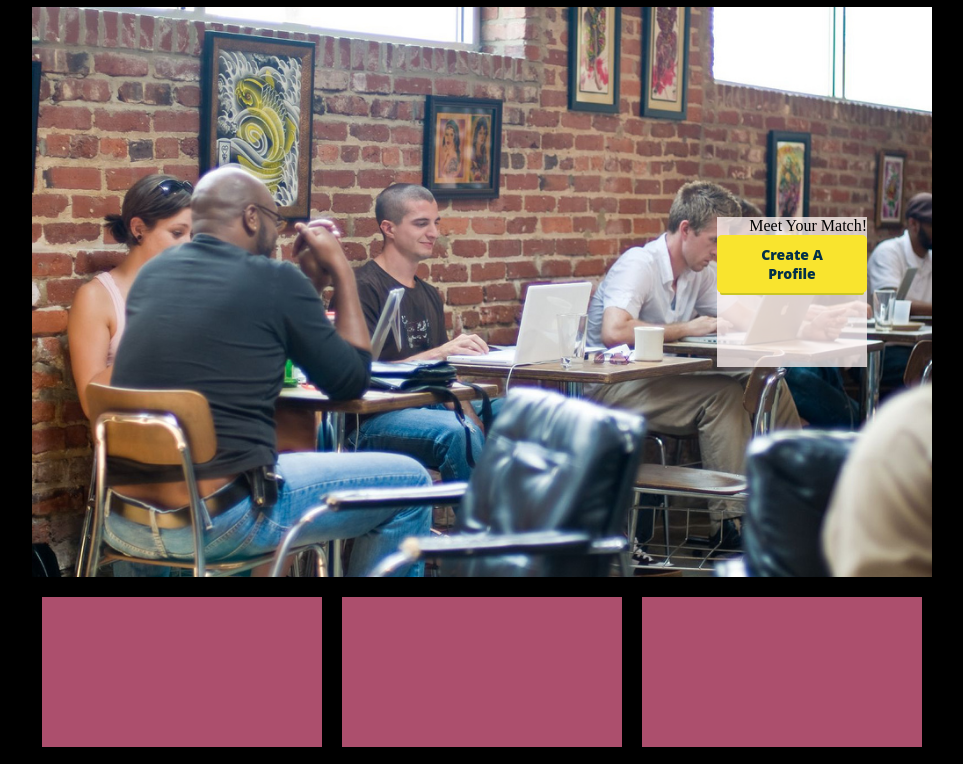
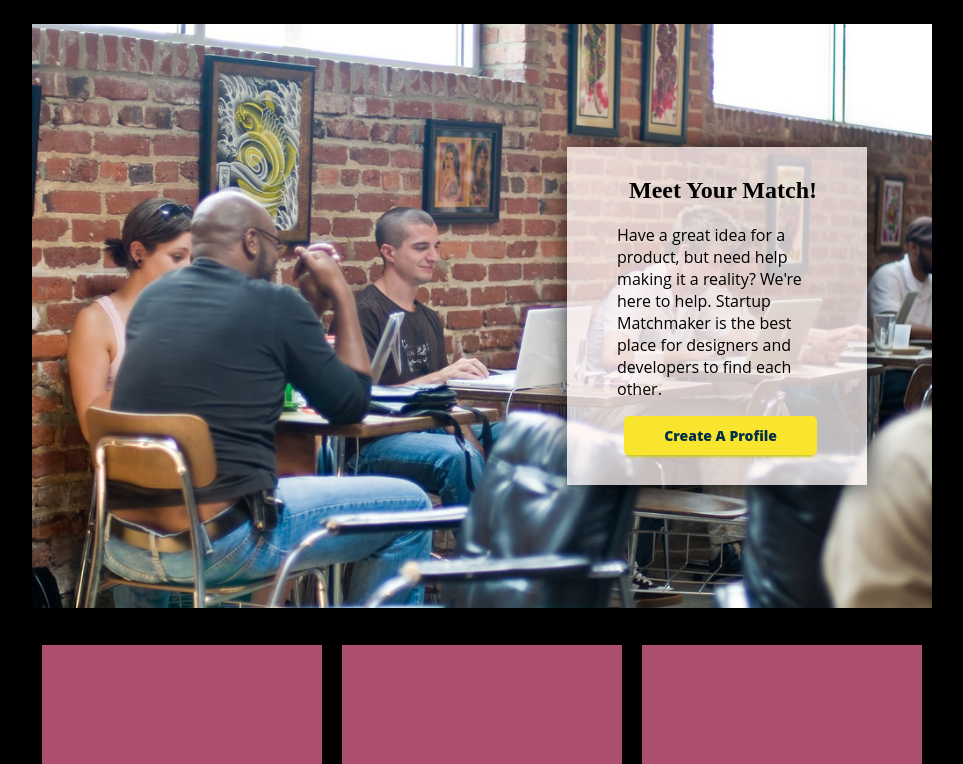
Before and after one commit to katvic/06-lesson-assignment, a plain HTML site: page index.html in a window 1280 px wide. Shown: the part 248-1012 px from the top of the page, without its empty margins (158-1121 px from the left). Drawn offline with Linux system fonts and the light colour scheme.

Commit message:
transparent box

```diff
--- a/index.html
+++ b/index.html
@@ -32,7 +32,9 @@
     <div class="row">
       <div class="coworking">
         <div class="rightcol col-3">
-          <div class="transparent">Meet Your Match!
+          <div class="transparent">
+            <h2>Meet Your Match!</h2>
+            <p>Have a great idea for a product, but need help making it a reality? We're here to help. Startup Matchmaker is the best place for designers and developers to find each other.</p>
             <button class="yellow" type="button">Create A Profile</button>
           </div>
         </div>
--- a/style.css
+++ b/style.css
@@ -23,10 +23,9 @@ html body * {
 
 .row {
   width: 100%;
-  padding: 0px;
-  border: 0px dotted black;
-  margin-top: 0px;
-  margin-bottom: 10px;
+  padding: 0px 0px;
+  border: 0px dotted red;
+  margin: 0px;
 }
 .row, .coworking:after {
   content: '';
@@ -35,32 +34,41 @@ html body * {
 }
 .coworking {
   width: 100%;
-  padding: 200px 0px;
+  padding: 150px 300px;
   border: 0px dotted black;
   background: url(coworking.jpg) no-repeat center;
   background-size: 100%;
 }
 div.transparent {
-  width: 150px;
+  width: 300px;
+  padding: 10px 50px 30px 50px;
   min-height: 150px;
-  margin-bottom: 0px;
-  margin-top: 0px;
   background-color: rgba(255, 244, 243, 0.75);
+  box-shadow: 2px 2px 30px -2px #000000;
+
 }
 div.header {
   width: 100%;
   margin-bottom: 0px;
   margin-top: 0px;
+  padding: 0px 10px;
   border-color: #f9e42e;
   border-width: 5px 0px 0px 0px;
   border-style: solid;
   background-color: #c6c6c6;
-  box-shadow: 0px 5px 0px -3px #9e9e9e;
+  box-shadow: 0px 5px 3px -3px #9e9e9e;
+}
+p {
+  text-align: left;
+  font-family: 'Open Sans', sans-serif;
+}
+h2 {
+  text-align: right;
 }
 .col {
   float: left;
   width: 100%;
-  padding: 10px;
+  padding: 0px 10px;
   border: 0px dotted red;
 }
 .rightcol {
@@ -86,7 +94,7 @@ div.header {
     border-radius: 5px;
     border: 0px;
     padding: 10px 40px;
-    box-shadow: 0px 5px 0px -3px #cac625;
+    box-shadow: 0px 5px 3px -3px #cac625;
 }
 .btn-grey {
     margin-left: auto;
```
